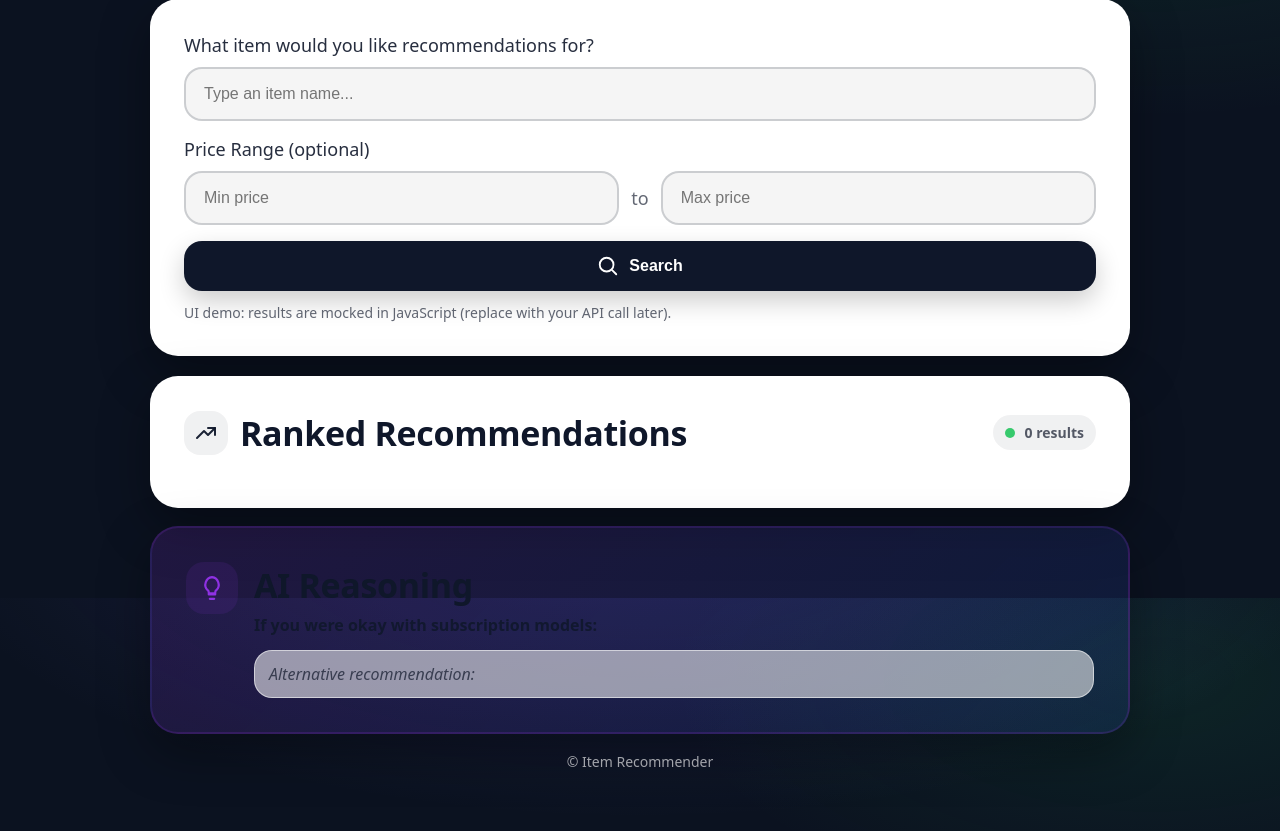
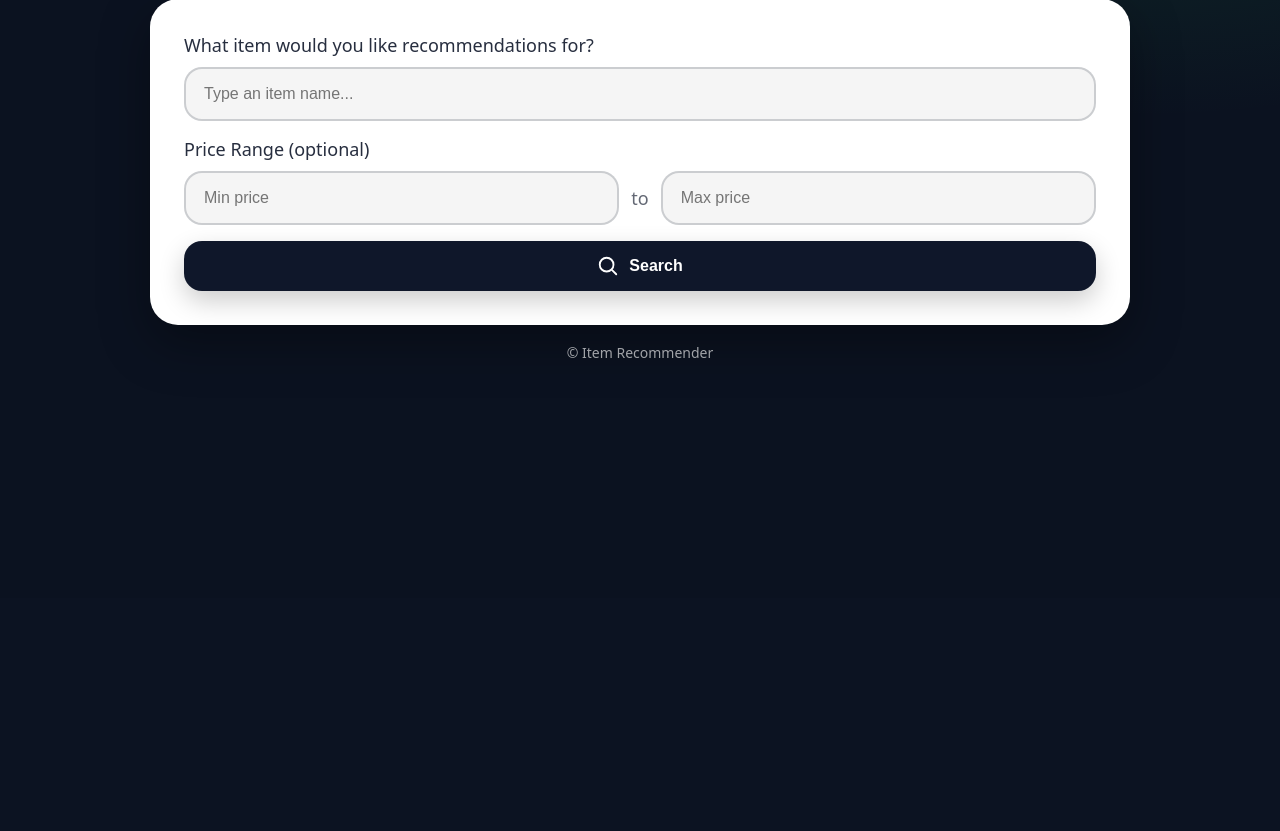
Before and after one commit to alejandronava562/PAICITEMRECOMMENDER, a Flask app: page / in a window 1280 px wide. Shown: the part 202-1033 px from the top of the page. After the commit the page ends 560 px from the top, so only its background shows below. Run offline with Flask 3, Linux system fonts and the light colour scheme.

Commit message:
fixed hiddenrun

```diff
--- a/static/styles.css
+++ b/static/styles.css
@@ -395,14 +395,21 @@
   }
   .glass__text strong{ color: rgba(88,28,135,.92); }
 
+  #uniquething {
+    color: whitesmoke;
+  }
+  .hidden {
+    display:none;
+  }
+
+
   /* Footer */
   .footer{
     margin-top: 18px;
     text-align: center;
     color: rgba(255,255,255,.62);
     font-size: 14px;
-  }
-
+}
   /* Responsive */
   @media (max-width: 720px){
     .page{ padding: 26px 14px 50px; }
--- a/templates/index.html
+++ b/templates/index.html
@@ -53,14 +53,10 @@
             </span>
             Search
           </button>
-
-          <p class="hint">
-            UI demo: results are mocked in JavaScript (replace with your API call later).
-          </p>
         </section>
 
         <!-- Results (hidden until search) -->
-        <section id="results" class="results" hidden aria-label="Results">
+        <section id="results" class="results hidden" hidden aria-label="Results">
           <div class="card">
             <div class="card__titleRow">
               <div class="titleRow__left">
@@ -123,11 +119,7 @@
               </div>
 
               <div class="reasoning__body">
-                <h2 class="card__title">AI Reasoning</h2>
-
-                <p class="reasoning__line">
-                  <strong id="cfCondition">If you were okay with subscription models:</strong>
-                </p>
+                <h2 id="uniquething" class="card__title">AI Reasoning</h2>
 
                 <p id="cfReasoning" class="reasoning__text"></p>
 
```
